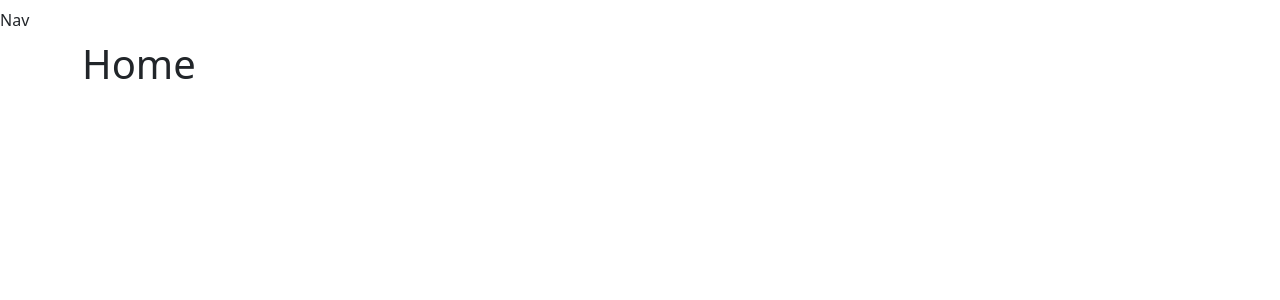
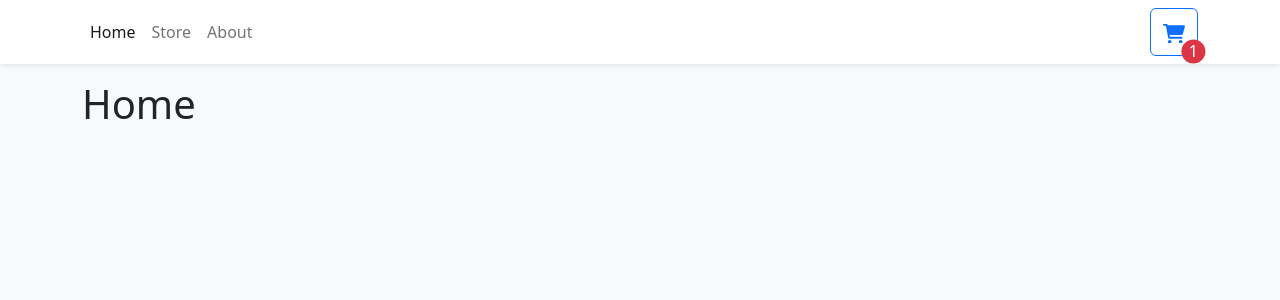
Before and after one commit to thinhpnguyen/shopping-cart, a React (Vite) app: page / in a window 1280 px wide. Shown: the top 300 px of the page. Built offline with nearby package versions, Linux system fonts and the light colour scheme.

Commit message:
style the navbar

```diff
--- a/index.html
+++ b/index.html
@@ -6,7 +6,7 @@
     <meta name="viewport" content="width=device-width, initial-scale=1.0" />
     <title>Vite + React + TS</title>
   </head>
-  <body>
+  <body class="bg-light">
     <div id="root"></div>
     <script type="module" src="/src/main.tsx"></script>
   </body>
--- a/src/components/Navbar.tsx
+++ b/src/components/Navbar.tsx
@@ -1,4 +1,48 @@
-import { Navbar as NavbarBs } from "react-bootstrap";
+import { Navbar as NavbarBs, Container, Nav, Button } from "react-bootstrap";
+import { NavLink } from "react-router-dom";
+
 export function Navbar() {
-  return <NavbarBs>Nav</NavbarBs>;
+  return (
+    <NavbarBs className="bg-white shadow-sm mb-3">
+      <Container>
+        <Nav className="me-auto">
+          <Nav.Link to="/" as={NavLink}>
+            Home
+          </Nav.Link>
+          <Nav.Link to="/store" as={NavLink}>
+            Store
+          </Nav.Link>
+          <Nav.Link to="/about" as={NavLink}>
+            About
+          </Nav.Link>
+        </Nav>
+        <Button
+          style={{ width: "3rem", height: "3rem", position: "relative" }}
+          variant="outline-primary"
+        >
+          <svg
+            xmlns="http://www.w3.org/2000/svg"
+            viewBox="0 0 576 512"
+            fill="currentColor"
+          >
+            <path d="M96 0C107.5 0 117.4 8.19 119.6 19.51L121.1 32H541.8C562.1 32 578.3 52.25 572.6 72.66L518.6 264.7C514.7 278.5 502.1 288 487.8 288H170.7L179.9 336H488C501.3 336 512 346.7 512 360C512 373.3 501.3 384 488 384H159.1C148.5 384 138.6 375.8 136.4 364.5L76.14 48H24C10.75 48 0 37.25 0 24C0 10.75 10.75 0 24 0H96zM128 464C128 437.5 149.5 416 176 416C202.5 416 224 437.5 224 464C224 490.5 202.5 512 176 512C149.5 512 128 490.5 128 464zM512 464C512 490.5 490.5 512 464 512C437.5 512 416 490.5 416 464C416 437.5 437.5 416 464 416C490.5 416 512 437.5 512 464z" />
+          </svg>
+          <div
+            className="rounded-circle bg-danger d-flex justify-content-center align-items-center"
+            style={{
+              color: "white",
+              width: "1.5rem",
+              height: "1.5rem",
+              position: "absolute",
+              bottom: "0",
+              right: "0",
+              transform: "translate(35%, 35%)",
+            }}
+          >
+            1
+          </div>
+        </Button>
+      </Container>
+    </NavbarBs>
+  );
 }
```
